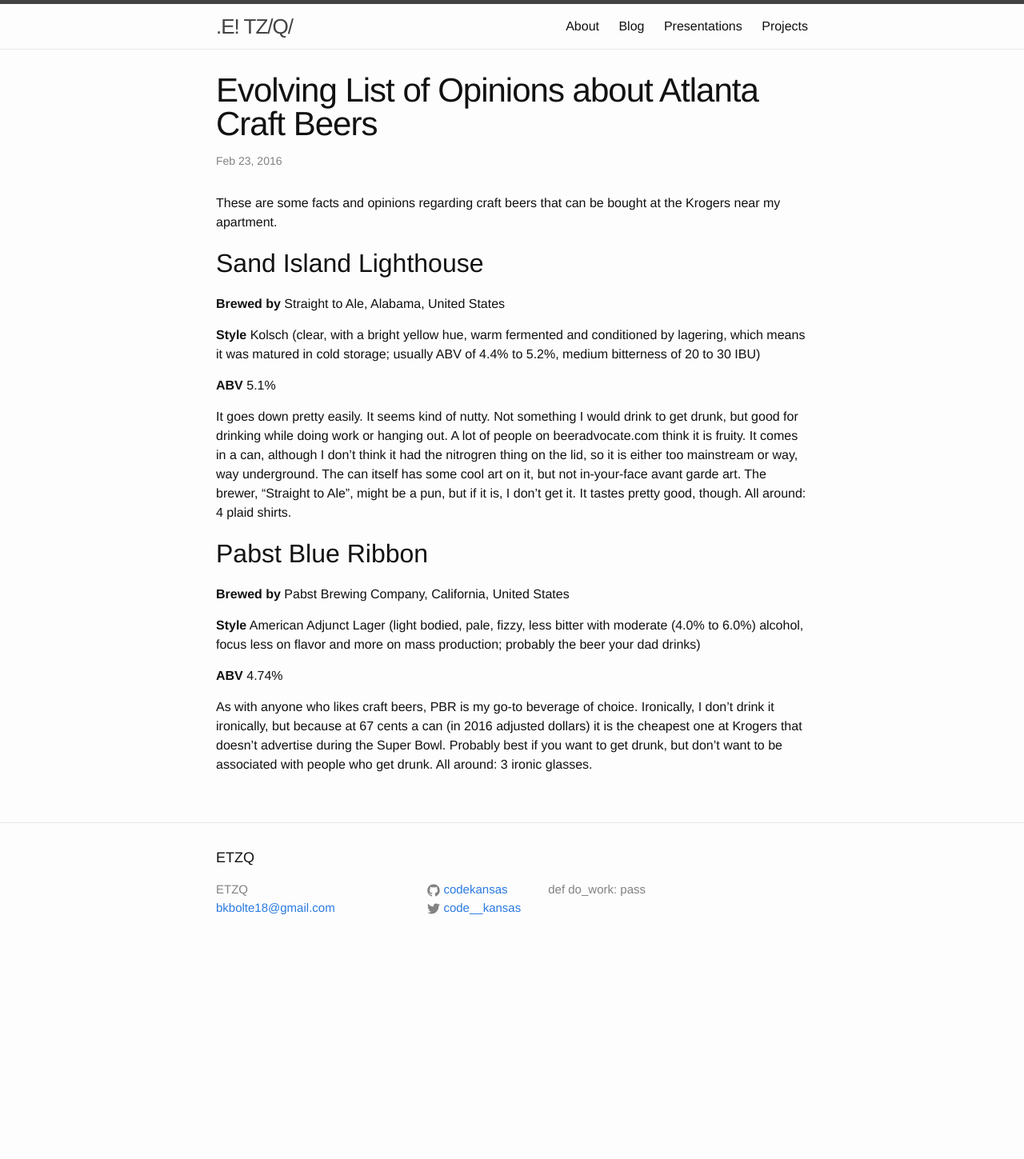
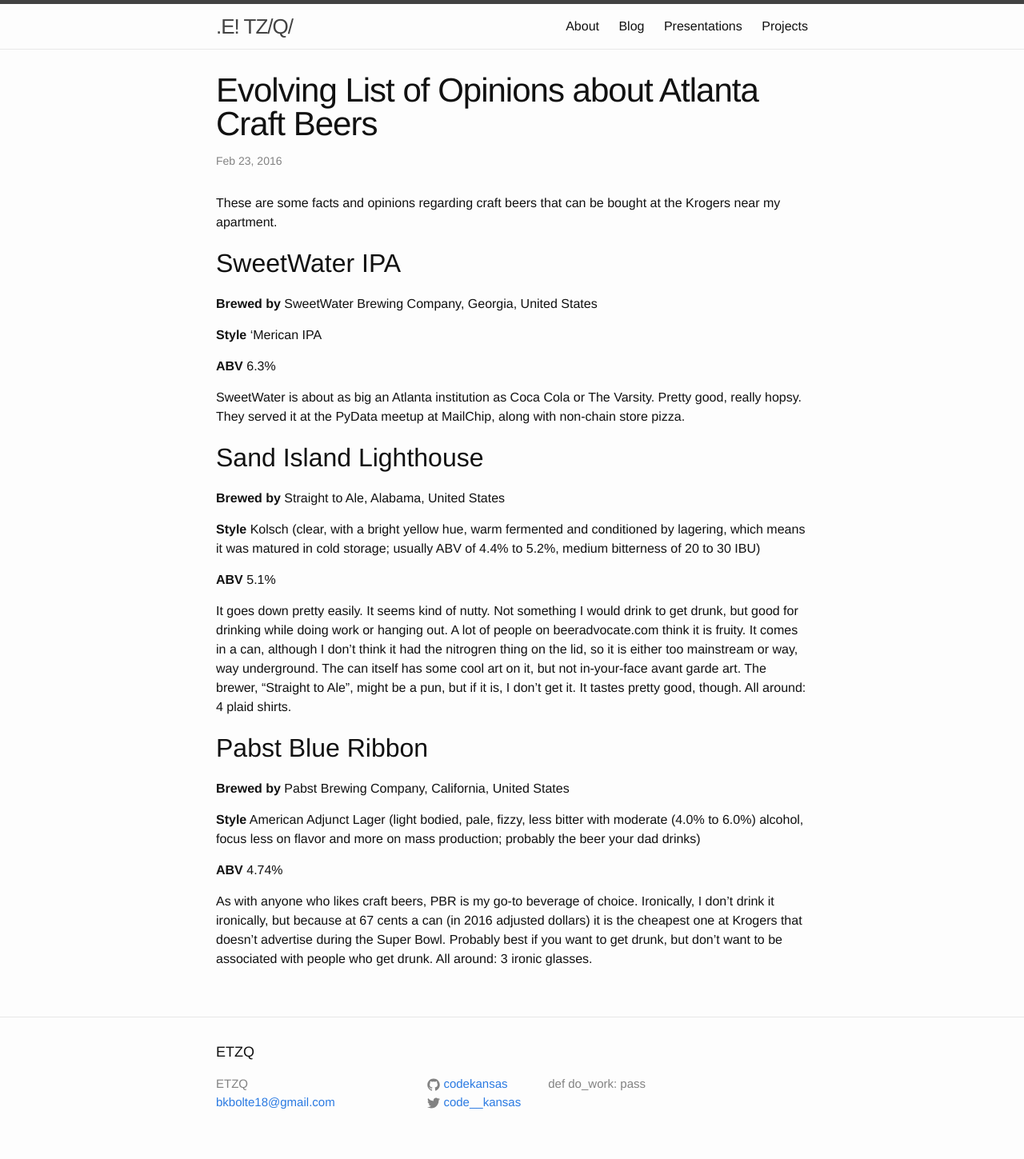
Before and after one commit to codekansas/codekansas.github.io, a Jekyll site: the page built from _posts/2016-03-30-atlanta-craft-beers-list.markdown, in a window 1280 px wide. Shown: the whole page at 80% size. Built offline with Jekyll 4.4.1, drawn with Linux system fonts in a browser that asks for light colours; before the commit the page ends 1206 px from its top, so only the background shows below that.

Commit message:
updated:beer: list

```diff
--- a/_posts/2016-03-30-atlanta-craft-beers-list.markdown
+++ b/_posts/2016-03-30-atlanta-craft-beers-list.markdown
@@ -6,6 +6,17 @@
 ---
 
 These are some facts and opinions regarding craft beers that can be bought at the Krogers near my apartment.
+
+SweetWater IPA
+---------------
+
+**Brewed by** SweetWater Brewing Company, Georgia, United States
+
+**Style** 'Merican IPA
+
+**ABV** 6.3%
+
+SweetWater is about as big an Atlanta institution as Coca Cola or The Varsity. Pretty good, really hopsy. They served it at the PyData meetup at MailChip, along with non-chain store pizza.
 
 Sand Island Lighthouse
 ----------------------
```
